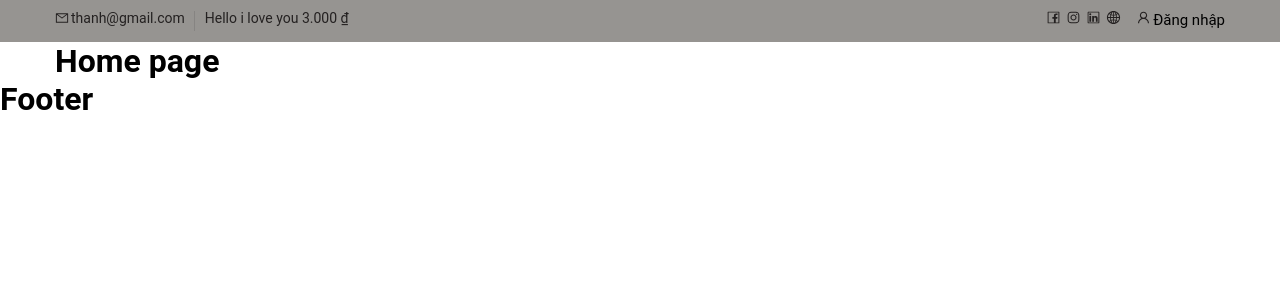
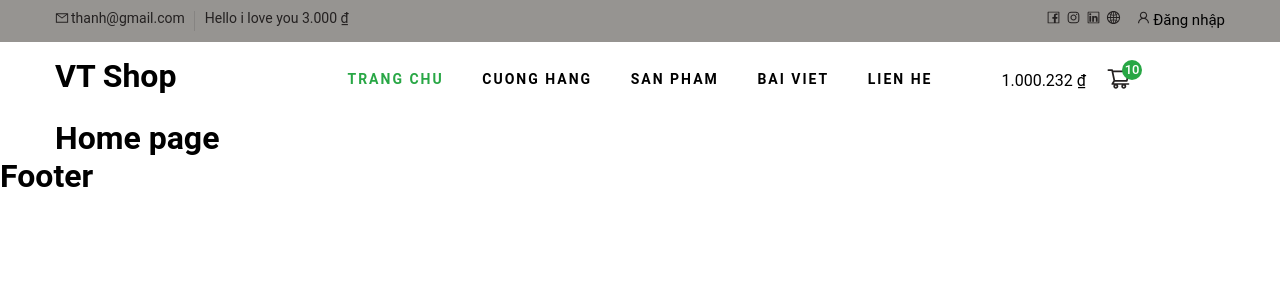
Before and after one commit to vktmk123/Get_Ideal, a React (Create React App) app in the folder fe/getidea/: page / in a window 1280 px wide. Shown: the top 300 px of the page. Built offline with nearby package versions, Linux system fonts and the light colour scheme.

Commit message:
tao hetder

```diff
--- a/fe/getidea/src/pages/users/theme/header/index.js
+++ b/fe/getidea/src/pages/users/theme/header/index.js
@@ -1,18 +1,59 @@
-import { memo } from 'react';
-import {AiOutlineFacebook, AiOutlineGlobal, AiOutlineInstagram, AiOutlineLinkedin, AiOutlineMail, AiOutlineUser } from 'react-icons/ai';
+import { memo, useState } from 'react';
+import { AiOutlineFacebook, AiOutlineGlobal, AiOutlineInstagram, AiOutlineLinkedin, AiOutlineMail, AiOutlineShoppingCart, AiOutlineUser } from 'react-icons/ai';
 import { Link } from 'react-router-dom';
 import './style.scss';
 import { formatter } from 'utils/formater';
+import { ROUTERS } from 'utils/router';
+
 
 const Header = () => {
+    const [menus, setMenus] = useState([
+        {
+            name:"trang chu",
+            path:ROUTERS.USER.HOME,
+        },
+        {
+            name:"cuong hang",
+            path:ROUTERS.USER.PRODUCTS,
+        },
+        {
+            name:"San Pham",
+            path:"",
+            isShowSubmenu:false,
+            child:[
+                {
+                    name:"thit",
+                    path:"",
+                },
+                {
+                    name:"rau",
+                    path:"",
+                },
+                {
+                    name:"qua",
+                    path:"",
+                },
+            ]
+        },
+        {
+            name:"bai viet",
+            path:"",
+        },
+        {
+            name:"lien he",
+            path:"",
+        },
+    ]);
+
     return (
+        <>
             <div className='header_top'>
                 <div className="container">
                     <div className='row'>
                         <div className='col-6 header_top_left'>
                             <ul>
                                 <li>
-                                <AiOutlineMail/>
+                                    <AiOutlineMail />
                                     thanh@gmail.com
                                 </li>
                                 <li>Hello i love you {formatter(3000)}</li>
@@ -54,6 +95,45 @@
                     </div>
                 </div>
             </div>
+
+            <div className='container'>
+                <div className='row'>
+                    <div className='col-xl-3'>
+                        <div className='header_logo'>
+                            <h1>VT Shop</h1>
+                        </div>
+                    </div>
+                    <div className='col-xl-6'>
+                        <nav className='header_menu'>
+                            <ul>
+                                {
+                                menus?.map((menu, menuKey) => (
+                                    <li key={menuKey} className={menuKey === 0 ? 'active' : ""}>
+                                        <Link to={menu?.path}>{menu?.name}</Link>
+                                    </li>
+                                ))}
+                            </ul>
+                        </nav>
+                    </div>
+                    <div className='col-xl-3'>
+                        <div className='header_cart'>
+                            <div className='header_cart_price'>
+                                <span>{formatter(1000232)}</span>
+                            </div>
+                            <div>
+                                <ul>
+                                    <li>
+                                        <Link to=""> <AiOutlineShoppingCart/> <span>10</span> </Link>
+                                    </li>
+                                </ul>
+                            </div>
+                        </div>
+                    </div>
+                </div>
+            </div>
+
+        </>
+
     );
 };
 
--- a/fe/getidea/src/pages/users/theme/header/style.scss
+++ b/fe/getidea/src/pages/users/theme/header/style.scss
@@ -65,3 +65,73 @@
         }
     }
 }
+
+.header_cart{
+    display: flex;
+    justify-content: center;
+    align-items: center;
+    padding: 24px 0;
+
+    ul{
+        display: flex;
+        margin-right: 25px;
+        li{
+            list-style: none;
+            position: relative;
+            margin-left: 20px;
+
+            svg{
+                font-size: 25px;
+                color: map.get($theme-colors, "normal-text");
+            }
+
+            span{
+                color: white;
+                background: map.get($theme-colors, "success");
+                position: absolute;
+                height: 20px;
+                width: 20px;
+                border-radius: 50%;
+                display: inline-block;
+                text-align: center;
+                line-height: 20px;
+                font-size: 13px;
+                font-weight: 500;
+                left: 16px;
+                top: -6px;
+            }
+        }
+    }
+}
+
+.header_logo{
+    padding: 15px 0;
+}
+
+.header_menu{
+    padding: 24px 0;
+
+    ul{
+        display: flex;
+        justify-content: space-between;
+
+        li{
+            list-style: none;
+            a{
+                text-decoration: none;
+                font-size: 14px;
+                color: map.get($theme-colors, "dendam");
+                text-transform: uppercase;
+                font-weight: bold;
+                letter-spacing: 2px;
+                transition: all 0.3s;
+                padding: 5px 0;
+                display: block;
+            }
+        }
+
+        .active a {
+            color: map.get($theme-colors, "success");
+        }
+    }
+}
--- a/fe/getidea/src/style/pages/_all.scss
+++ b/fe/getidea/src/style/pages/_all.scss
@@ -1,5 +1,6 @@
 @use "sass:map";
 @import "theme";
+@import "responsive";
 
 html,body{
     margin: 0;
@@ -30,3 +31,22 @@
     width: 50%;
     justify-content: end;
 }
+
+@include Responsive($MEDIUM_DEVICE){
+    .col-lg-3{
+        flex: 0 0 25%;
+        max-width: 25%;
+        background: red;
+    }
+}
+
+@include Responsive($DESKTOP){
+    .col-xl-3{
+        flex: 0 0 25%;
+        max-width: 25%;
+    }
+    .col-xl-6{
+        flex: 0 0 50%;
+        max-width: 50%;
+    }
+}
--- /dev/null
+++ b/fe/getidea/src/style/pages/_responsive.scss
@@ -0,0 +1,32 @@
+$DESKTOP:"DESKTOP";
+$MEDIUM_DEVICE:"MEDIUM_DEVICE";
+$TABLET_DEVICE:"TABLET_DEVICE";
+$WIDE_MOBILE:"WIDE_MOBILE";
+$SMALL_DEVICES:"SMALL_DEVICES";
+
+@mixin Responsive($canvas){
+  @if $canvas == $DESKTOP{
+    @media only screen and (min-width: 1200px){
+      @content;
+    }
+  }@else if $canvas == $MEDIUM_DEVICE{
+    @media only screen and (min-width: 992px) and (max-width: 1199px){
+      @content;
+    }
+  }
+  @else if $canvas == $TABLET_DEVICE{
+    @media only screen and (min-width: 768px) and (max-width: 991px){
+      @content;
+    }
+  }
+  @else if $canvas == $WIDE_MOBILE{
+    @media only screen and (min-width: 767px){
+      @content;
+    }
+  }
+  @else if $canvas == $SMALL_DEVICES{
+    @media only screen and (min-width: 575px){
+      @content;
+    }
+  }
+}
--- a/fe/getidea/src/style/pages/_theme.scss
+++ b/fe/getidea/src/style/pages/_theme.scss
@@ -10,5 +10,6 @@
   "danger": #dc3545,
   "light": #f8f9fa,
   "dark": #343a40,
-  "normal-text": #242121
+  "normal-text": #242121,
+  "dendam": black
 );
--- a/fe/getidea/src/style/style.scss
+++ b/fe/getidea/src/style/style.scss
@@ -1 +1,2 @@
 @import "pages/all";
+@import "pages/responsive";
--- a/fe/getidea/src/utils/router.js
+++ b/fe/getidea/src/utils/router.js
@@ -2,5 +2,6 @@
     USER: {
         HOME: "",
         PROFILE: "thong-tin-ca-nhan",
+        PRODUCTS: "san-pham",
     },
 };
```
Lines whose indentation alone changed are shown as unchanged.
